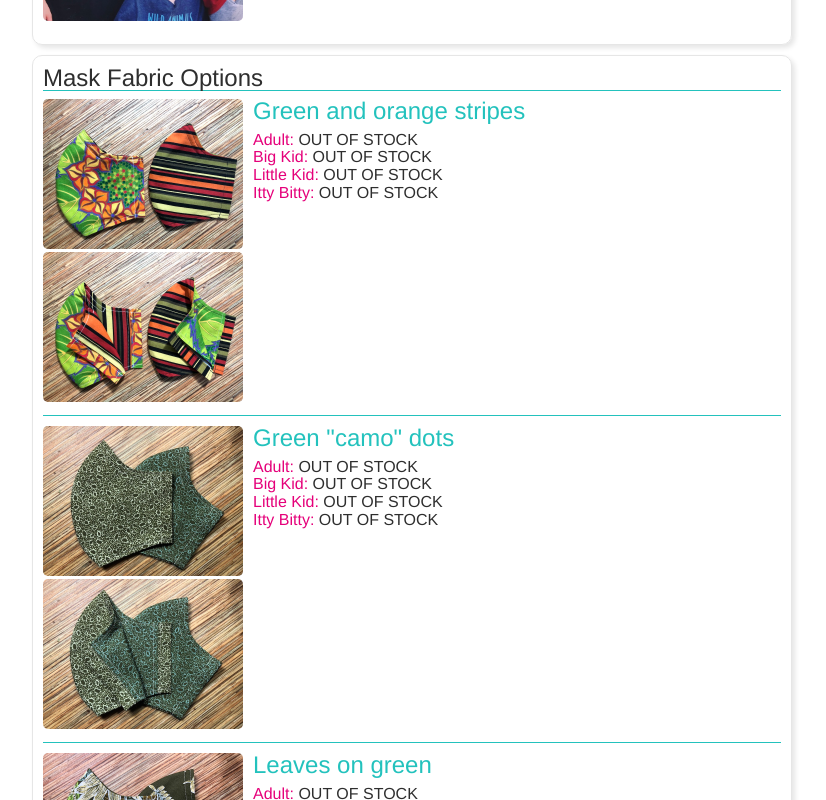
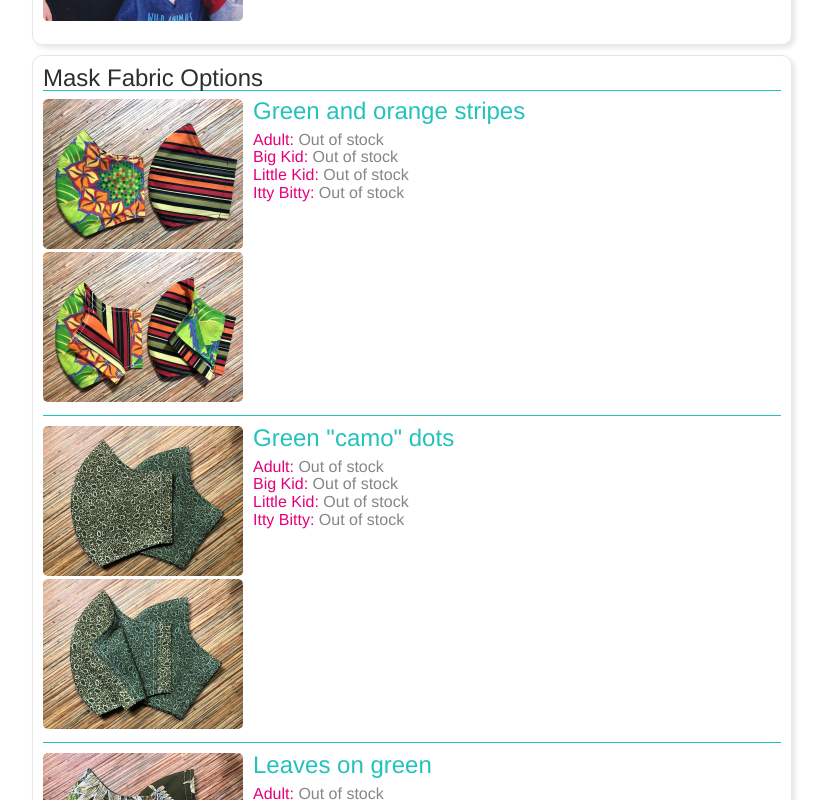
Before and after one commit to craftykate/katemcfaul, a React (Create React App) app: page /shop/masks in a window 1280 px wide. Shown: the part 1060-1860 px from the top of the page, without its empty margins (228-1054 px from the left). Built offline with nearby package versions, Linux system fonts and the light colour scheme.

Commit message:
Formatting updates

```diff
--- a/src/Components/Shop/Masks/Set.js
+++ b/src/Components/Shop/Masks/Set.js
@@ -14,7 +14,11 @@ const Set = ({ title, images, stock, sizeOptions }) => {
       {Object.keys(sizeOptions).map((key) => {
         const fullName = sizeOptions[key]
         const amount =
-          stock && stock[fullName] ? stock[fullName] : 'OUT OF STOCK'
+          stock && stock[fullName] ? (
+            `${stock[fullName]} sets`
+          ) : (
+            <span className={classes.out}>Out of stock</span>
+          )
         return (
           <p className={classes.stock}>
             <span>{fullName}:</span> {amount}
--- a/src/Components/Shop/Masks/Set.module.css
+++ b/src/Components/Shop/Masks/Set.module.css
@@ -18,10 +18,12 @@
   margin-bottom: 0;
   line-height: 1.1em;
 }
-.stock span {
+.stock span:not(.out) {
   color: var(--accent);
 }
-
+.stock span.out {
+  color: var(--lightGray);
+}
 @media screen and (max-width: 499px) {
   .title.topTitle {
     display: block;
```
